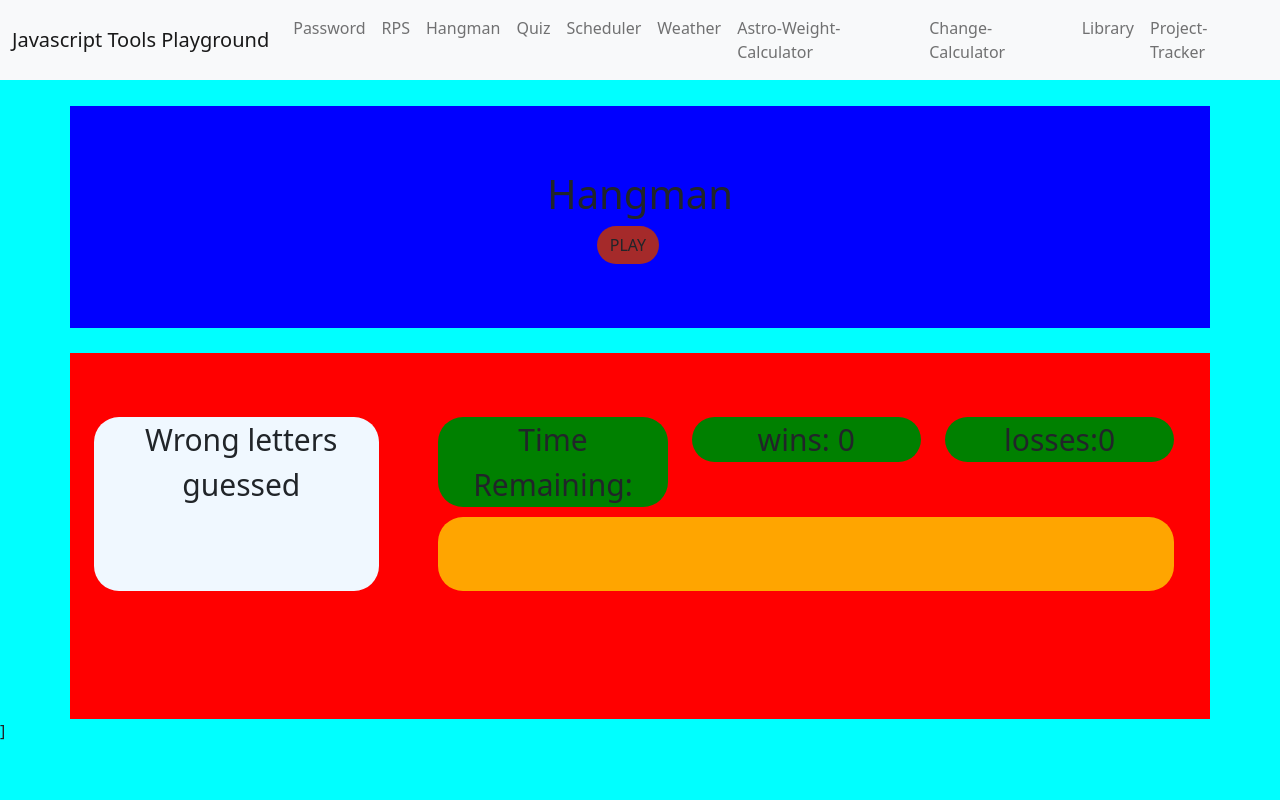
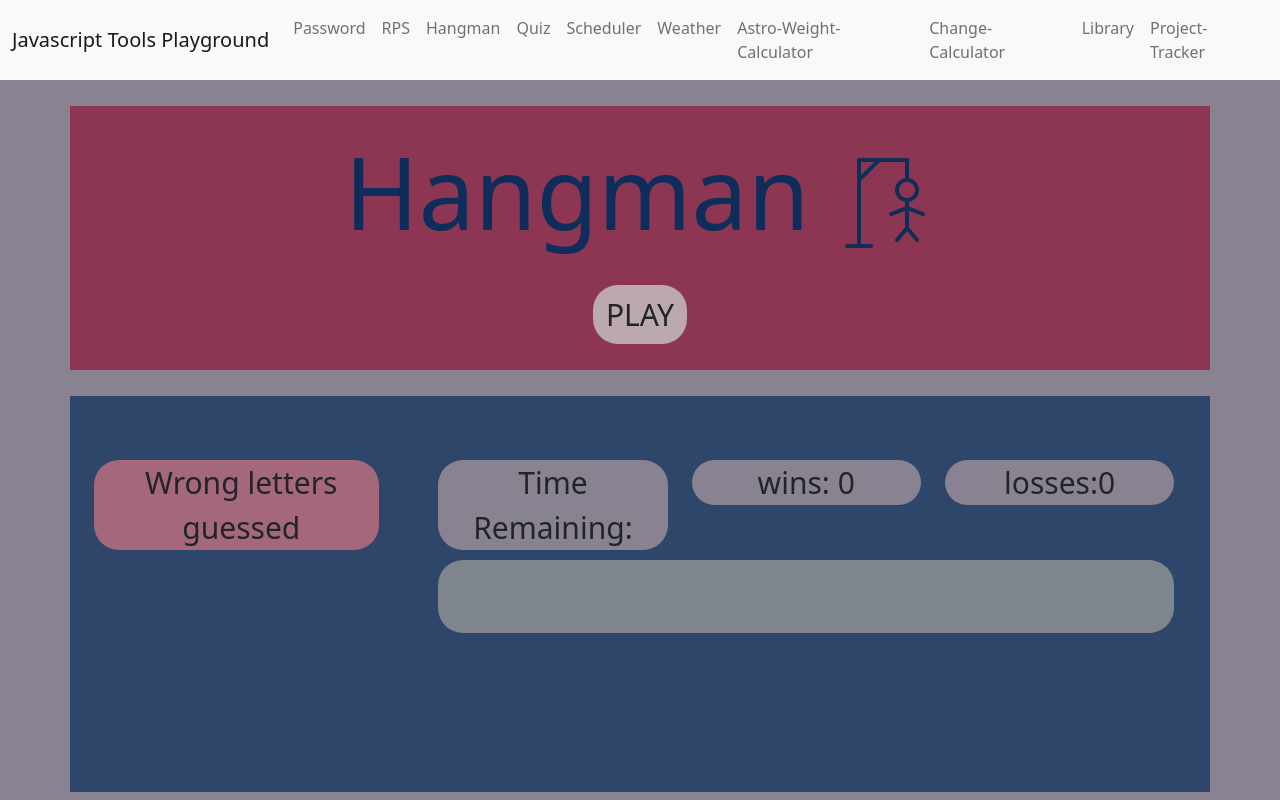
Before and after one commit to clarktyra/tools-playground, a plain HTML site: page wordGuessGame/index.html in a window 1280 px wide. Drawn offline with nearby package versions, Linux system fonts and the light colour scheme.

Commit message:
added hangman png, changed size of play button text

```diff
--- a/wordGuessGame/index.html
+++ b/wordGuessGame/index.html
@@ -33,7 +33,7 @@
         <div class="collapse navbar-collapse" id="navbarNav">
           <ul class="navbar-nav">
             <li class="nav-item">
-              <a class="nav-link" href="index.html">Password</a>
+              <a class="nav-link" href="../passwordGenerator/index.html">Password</a>
             </li>
             <li class="nav-item">
               <a class="nav-link" href="../rockPaperScissors/index.html">RPS</a>
@@ -79,20 +79,23 @@
 
     <div id="first-container" class="container">
       <div class="row">
-        <h1 id="title">Hangman</h1>
+        <h1 id="title">Hangman
+            <img height="100px"src="hangman.png">
+          </div>
+        </h1>
         <br>
         <div class="row justify-content-center">
           <div class="col text-center">
-            <button id="startBtn" type="button" class="btn">PLAY</button>
+            <button id="startBtn" type="button" class="btn general-text">PLAY</button>
           </div>
         </div>
       </div>
     </div>
     <div id="second-container" class="container general-text">
       <div class="row justify-content-around">
-        <div class="col-12 col-md-3 wrong-letters-area">
+        <div class="col-8 col-md-3 wrong-letters-area">
           <div class="row">
-            <div class="text-center ">
+            <div class="text-center">
               Wrong letters guessed
             </div>
           </div>
@@ -162,7 +165,6 @@
         <div class="col-8 align-self-end" id="wordArea"></div>
       </div> -->
     </div>
-    <div class="conainer">]</div>
     <script src="./logic.js"></script>
     <script
       src="https://cdn.jsdelivr.net/npm/bootstrap@5.0.0-beta2/dist/js/bootstrap.bundle.min.js"
--- a/wordGuessGame/style.css
+++ b/wordGuessGame/style.css
@@ -1,26 +1,31 @@
 body {
-    background-color: aqua;
+    background-color: #898290;
 }
 #title {
     text-align: center;
+    font-size: 100px;
+    color: #0E2D5B;
 }
 
 #first-container {
-    background-color: blue;
+    background-color: #8C3653;
     margin-top: 2%;
     margin-bottom: 2%;
-    padding-top: 5%;
-    padding-bottom: 5%
+    padding-top: 2%;
+    padding-bottom: 2%
 }
 
 #startBtn {
-    background-color: brown;
+    background-color: #BCA8AF;
     border-radius: 25px
+}
 
+#startBtn:hover {
+    background-color: #4B2E6B;
 }
 
 #second-container {
-    background-color: red;
+    background-color: #2E4669;
     padding-top: 5%;
     padding-bottom: 10%
 }
@@ -32,7 +37,7 @@ body {
     padding-bottom: 5%;
     text-align: center;
     font-size: 70px;
-    background-color: orange;
+    background-color: #7F858D;
     border-radius: 25px
 }
 
@@ -46,18 +51,23 @@ text-align: center;
 }
 
 .wrong-letters-area  {
-    background-color: aliceblue;
+    background-color: #A4677C;
     border-radius: 25px;
     /* margin:auto */
-    padding: 0px 0px 0px 10px
+    padding: 0px 0px 0px 10px;
+    margin-bottom: 10%;
 
 }
 .stats-area{
-    background-color: green;
+    background-color: #898290;
     border-radius: 25px;
     /* margin:auto; */
 
     margin: 0px 0px 10px 0px
+}
+img {
+    filter: invert(12%) sepia(83%) saturate(1331%) hue-rotate(194deg) brightness(96%) contrast(96%);
+
 }
 
 @media (max-width: 500px) {
@@ -65,4 +75,8 @@ text-align: center;
         font-size: 40px;
 
     }
+    #title {
+        text-align: center;
+        font-size: 50px;
+    }
 }
```
Also changed, not shown: wordGuessGame/hangman.png (added).
